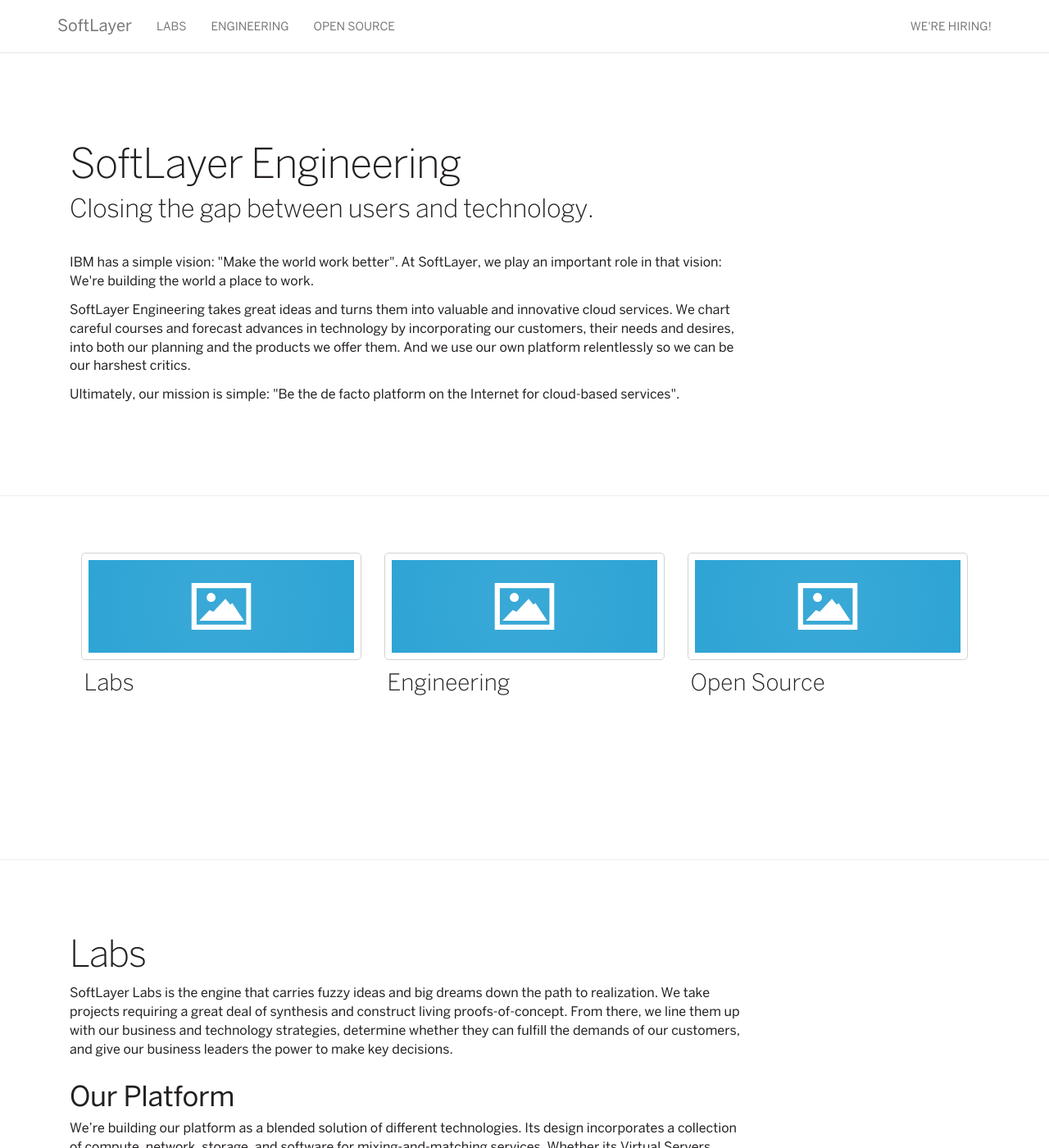
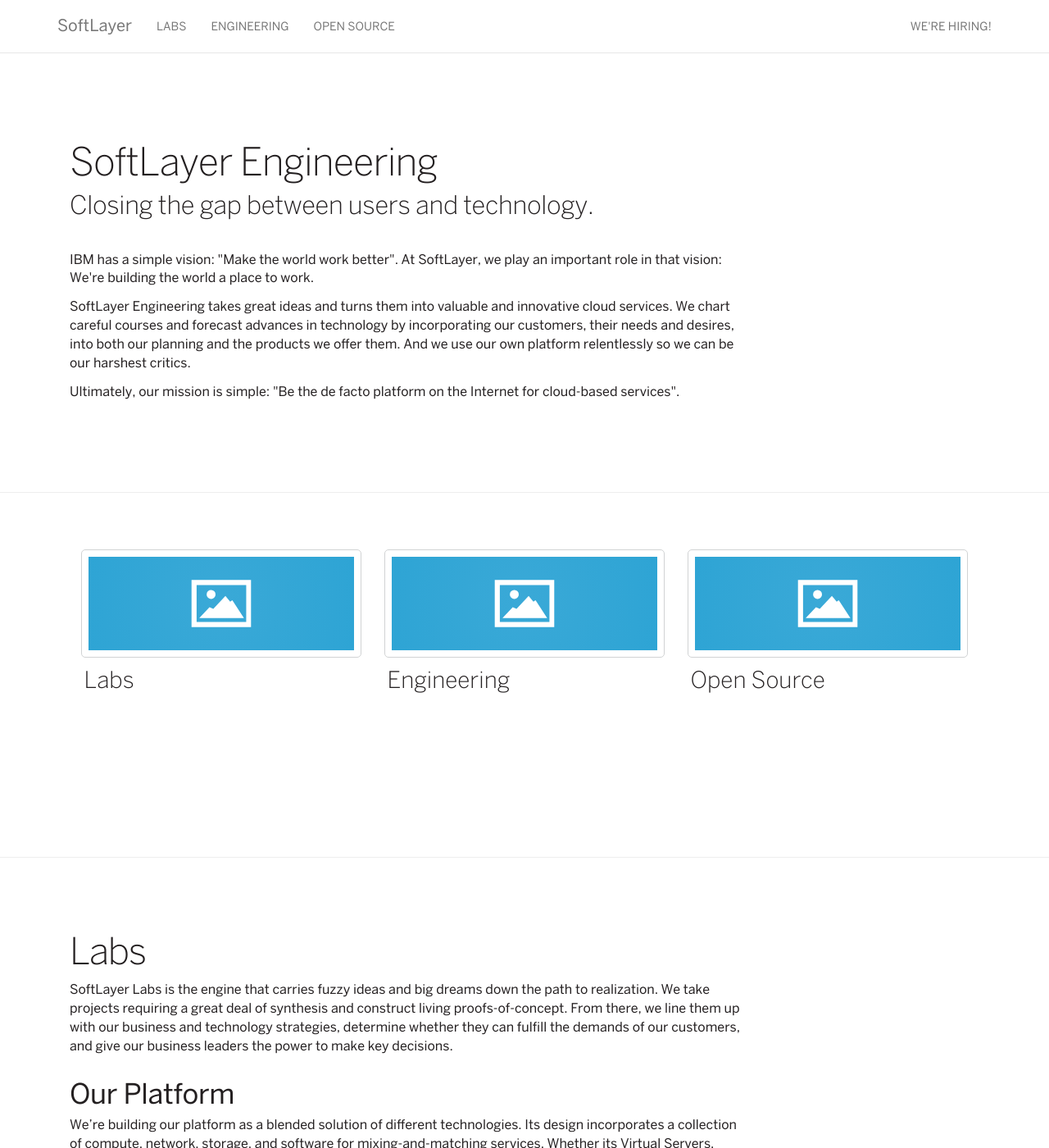
Before and after one commit to caleorourke/blue, a Jekyll site: the page built from index.html, in a window 1280 px wide and 1400 px high. Shown: the whole window at 82% size. Built offline with Jekyll 4.4.1, drawn with Linux system fonts in a browser that asks for light colours.

Commit message:
update stylesheet

```diff
--- a/assets/css/main.css
+++ b/assets/css/main.css
@@ -102,7 +102,7 @@
 
 .hero .title {
   margin-bottom: 6px;
-  font-size: 50px;
+  font-size: 47px;
   font-weight: 300;
   line-height: 1.2;
   letter-spacing: -.02em;
```
